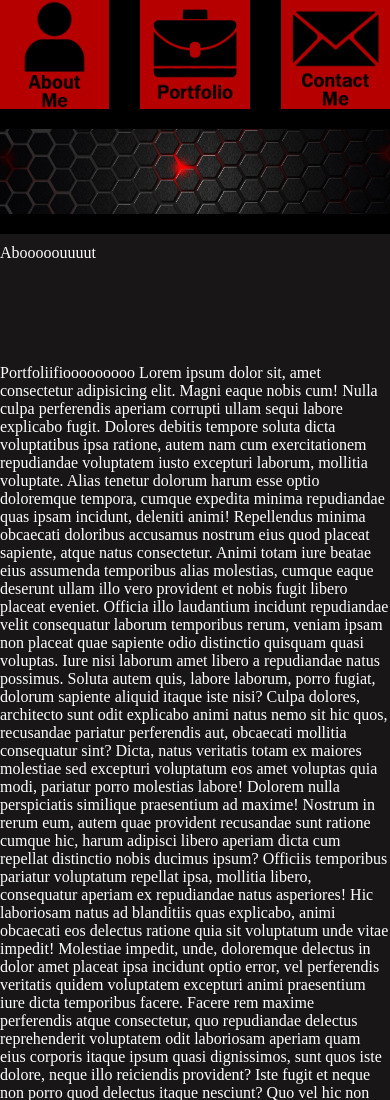
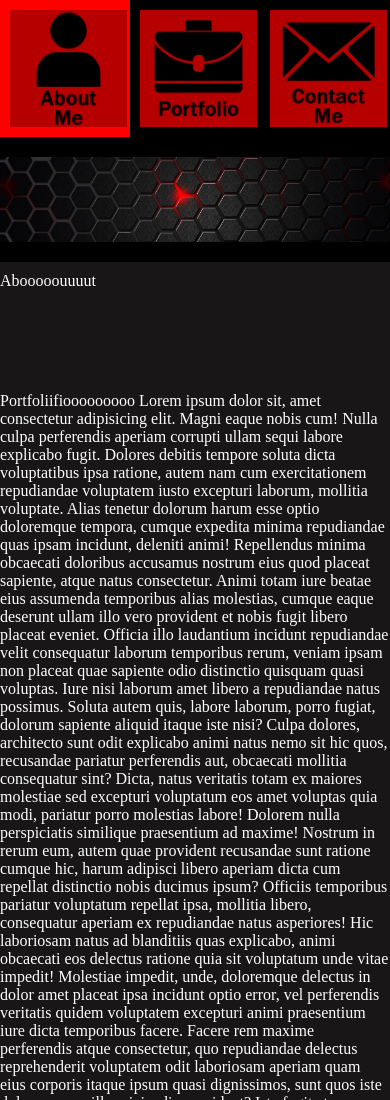
Before and after one commit to aabazary/akonprofile1, a plain HTML site: page index.html in a window 390 px wide. Shown: the top 1100 px of the page. Drawn offline with Linux system fonts and the light colour scheme.

Commit message:
fixed mobile buttons

```diff
--- a/assets/styles.css
+++ b/assets/styles.css
@@ -30,8 +30,14 @@ nav li{
 a{
     color: white;
     text-decoration:none;
+    font-family: fantasy;
 }
+a:hover{
+    background-color: red;
+    transition-property: width;
+    transition-timing-function: ease-in-out;
 
+}
 .banner{
     margin-top: 20px;
     margin-bottom: 20px;
@@ -146,11 +152,14 @@ footer h4{
     .buttlinks{
         display: flex;
         flex-direction: row;
-        justify-content: space-between;
+        align-self: center;
+
+
     }
     .imgbutt{
-        max-width: 28%;
-        justify-content: space-between;
+        display: flex;
+        width: 90%;
+        margin: 10px;
     }
 
     .containerL{
--- a/index.html
+++ b/index.html
@@ -21,9 +21,16 @@
         </ul>
     </nav>
     <figure class="buttlinks">
-        <img class="imgbutt" src="./assets/images/aboutme.png" href="#containerR-1"></img>
-        <img class="imgbutt" src="./assets/images/portfolio.png" href="#containerR-2"></img>
-        <img class="imgbutt" src="./assets/images/contactme.png" href="#containerR-3"></img>
+        <a href="#containerR-1">
+            <img class="imgbutt" src="./assets/images/aboutme.png" alt="An image">
+        </a>
+        <a href="#containerR-2">
+            <img class="imgbutt" src="./assets/images/portfolio.png" alt="An image">
+        </a>
+        <a href="#containerR-3">
+            <img class="imgbutt" src="./assets/images/contactme.png" alt="An image">
+        </a>
+
     </figure>
 </header>
 <banner>
```
